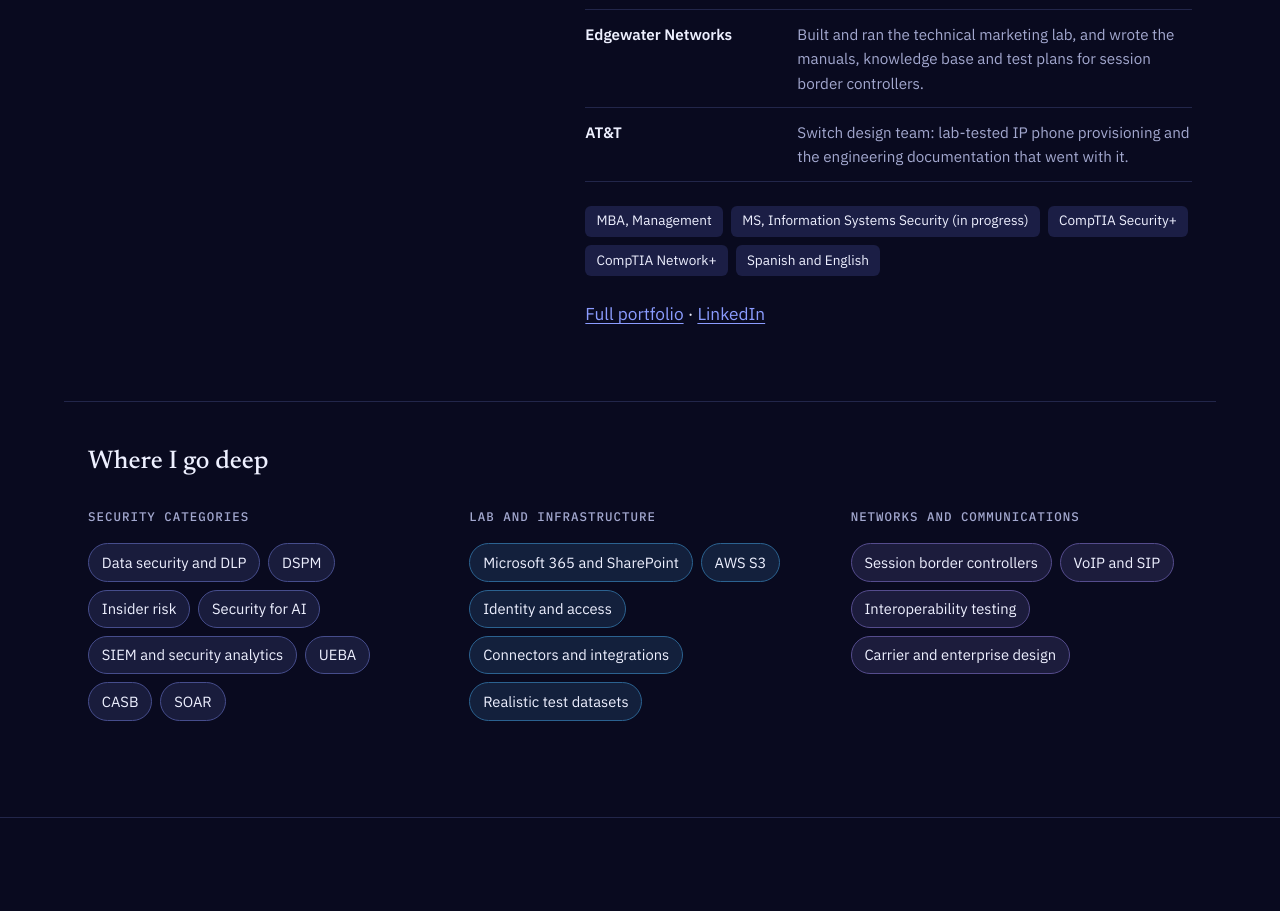
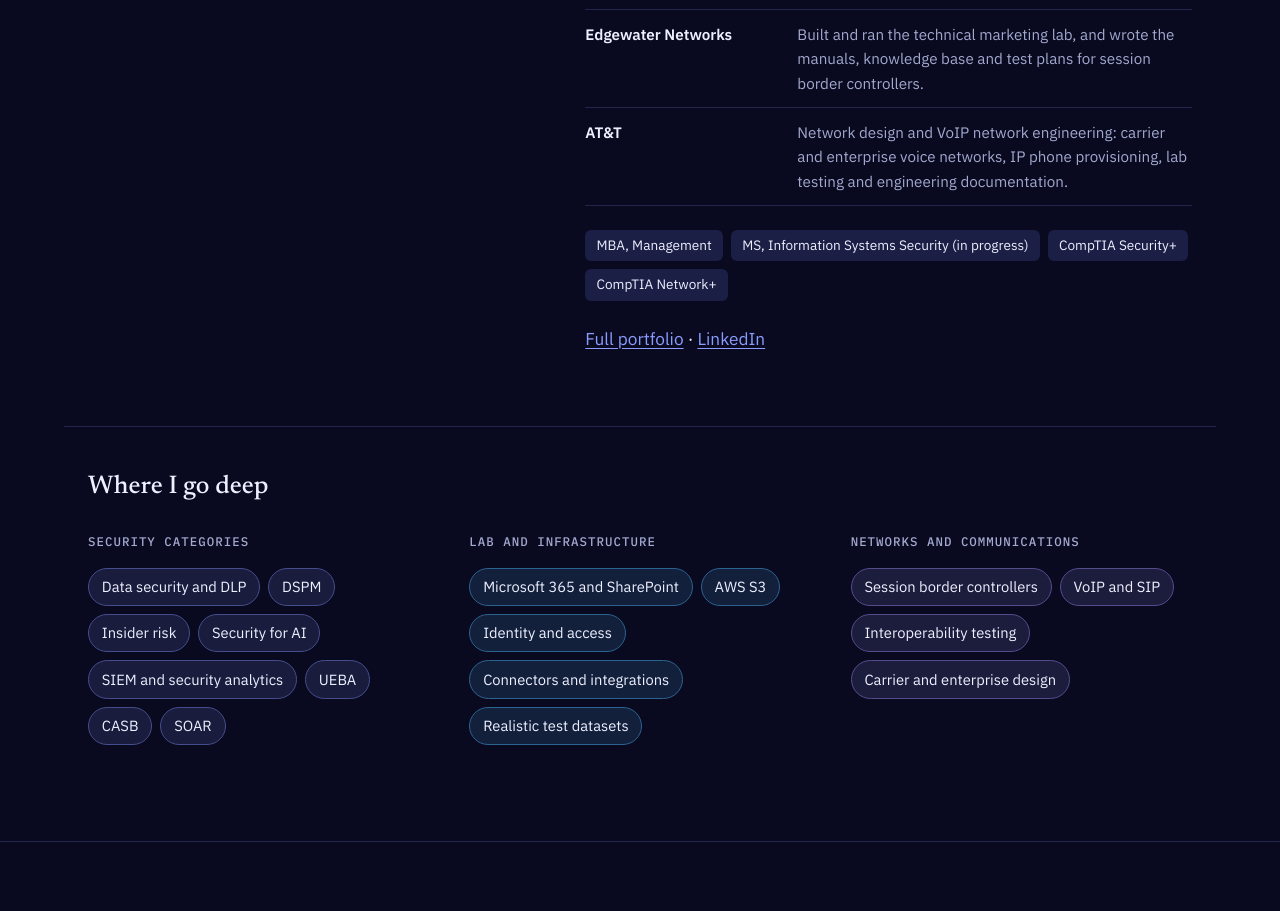
Before and after one commit to fernandojoel/fernandojoel.github.io, a plain HTML site: page index.html in a window 1280 px wide. Shown: the part 5614-6525 px from the top of the page. Drawn offline with Linux system fonts and the light colour scheme.

Commit message:
About: refocus AT&T line on network design and VoIP engineering; drop languages
Co-Authored-By: Claude Opus 5.5 <noreply@anthropic.com>
Claude-Session: https://claude.ai/code/session_01McnwALKD6K1bvX8rG91w71

```diff
--- a/index.html
+++ b/index.html
@@ -737,9 +737,9 @@ header.site .icon-btn:hover{color:#fff; border-color:#fff}
         <li><b>A security reseller and service provider</b><span>Product marketing for the security services and partner products it sold.</span></li>
         <li><b>Forcepoint</b><span>Competitive intelligence and technical marketing for data protection and insider risk.</span></li>
         <li><b>Edgewater Networks</b><span>Built and ran the technical marketing lab, and wrote the manuals, knowledge base and test plans for session border controllers.</span></li>
-        <li><b>AT&amp;T</b><span>Switch design team: lab-tested IP phone provisioning and the engineering documentation that went with it.</span></li>
+        <li><b>AT&amp;T</b><span>Network design and VoIP network engineering: carrier and enterprise voice networks, IP phone provisioning, lab testing and engineering documentation.</span></li>
       </ul>
-      <ul class="creds"><li>MBA, Management</li><li>MS, Information Systems Security (in progress)</li><li>CompTIA Security+</li><li>CompTIA Network+</li><li>Spanish and English</li></ul>
+      <ul class="creds"><li>MBA, Management</li><li>MS, Information Systems Security (in progress)</li><li>CompTIA Security+</li><li>CompTIA Network+</li></ul>
       <p><a href="/fernando/">Full portfolio</a> · <a href="https://www.linkedin.com/in/fernando-jorge" target="_blank" rel="noopener">LinkedIn</a></p>
     </div>
   </div>
```
